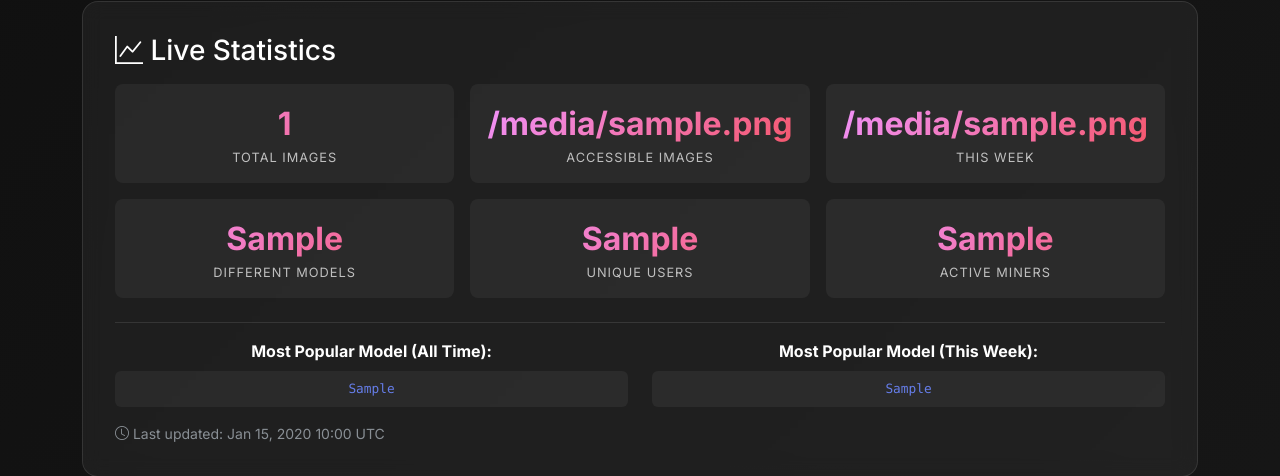
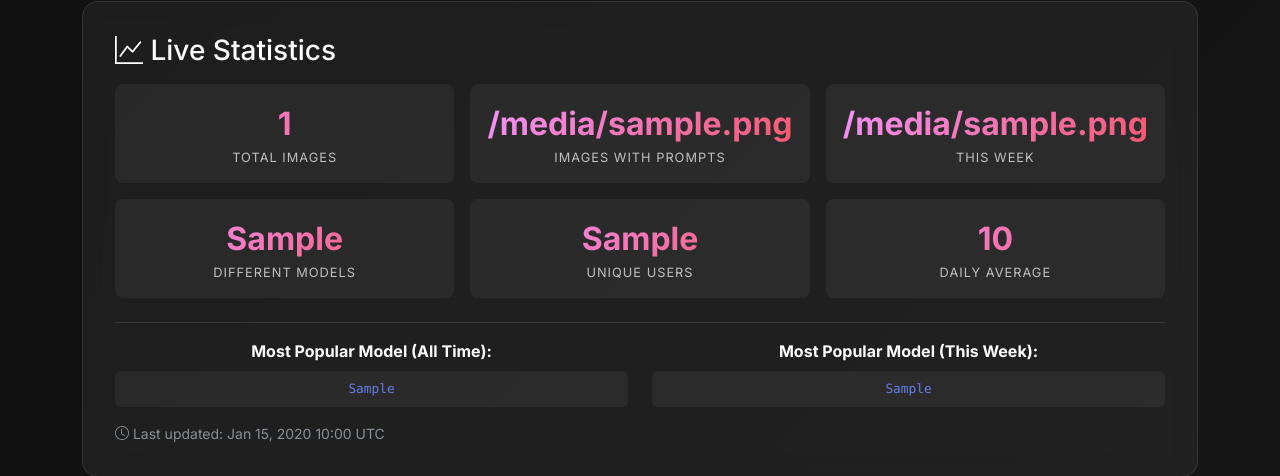
Before and after one commit to svdl1185/arbius_gallery, a Django app: template gallery/templates/gallery/info.html in a window 1280 px wide. Shown: the part 1497-1973 px from the top of the page. Run offline with Django 5.2, Linux system fonts and the light colour scheme; the template is opened without the code that fills it: most values are stand-ins (such as "Sample title", 1, 10 or a date in 2020).

Commit message:
Improve statistics accuracy and relevance - Count task submitters as unique users - Replace accessible images with images with prompts - Fix model counting logic - Replace active miners with daily average - More accurate and interesting statistics

```diff
--- a/gallery/templates/gallery/info.html
+++ b/gallery/templates/gallery/info.html
@@ -100,8 +100,8 @@
                         <div class="stat-label">Total Images</div>
                     </div>
                     <div class="stat-item">
-                        <div class="stat-number">{{ accessible_images }}</div>
-                        <div class="stat-label">Accessible Images</div>
+                        <div class="stat-number">{{ images_with_prompts }}</div>
+                        <div class="stat-label">Images with Prompts</div>
                     </div>
                     <div class="stat-item">
                         <div class="stat-number">{{ images_this_week }}</div>
@@ -116,8 +116,8 @@
                         <div class="stat-label">Unique Users</div>
                     </div>
                     <div class="stat-item">
-                        <div class="stat-number">{{ unique_miners }}</div>
-                        <div class="stat-label">Active Miners</div>
+                        <div class="stat-number">{{ daily_average }}</div>
+                        <div class="stat-label">Daily Average</div>
                     </div>
                 </div>
 
```
Also changed, not shown: gallery/views.py (+21 -10 lines).
